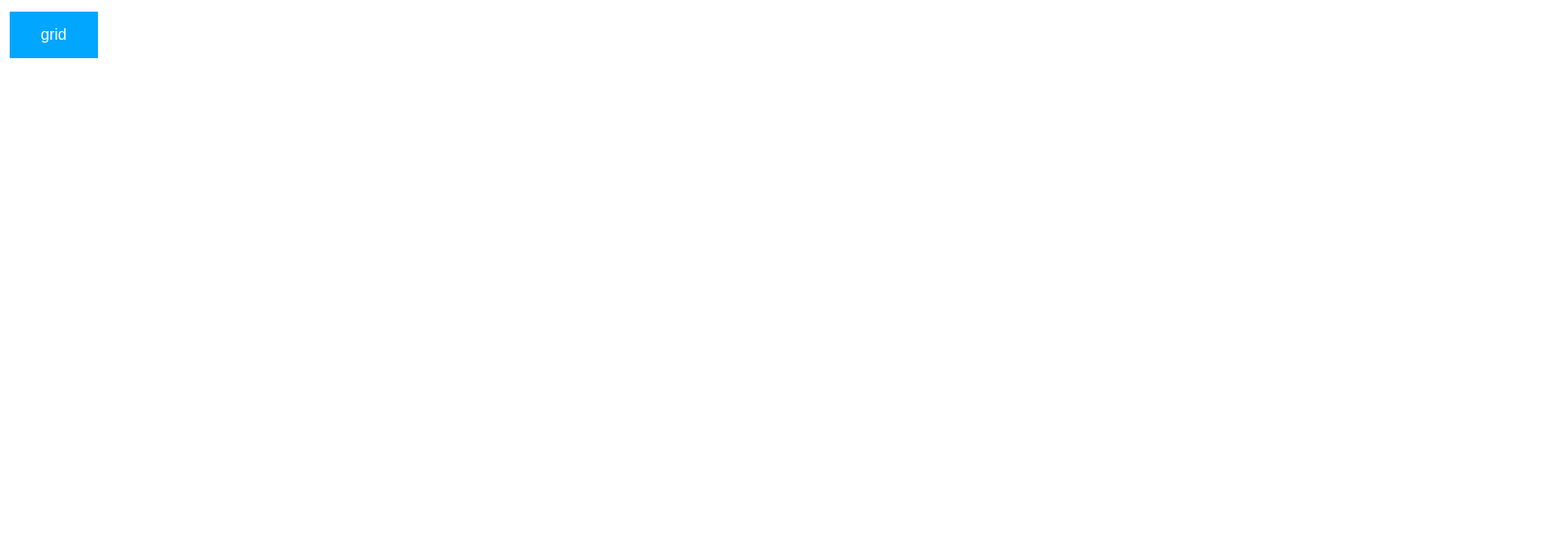
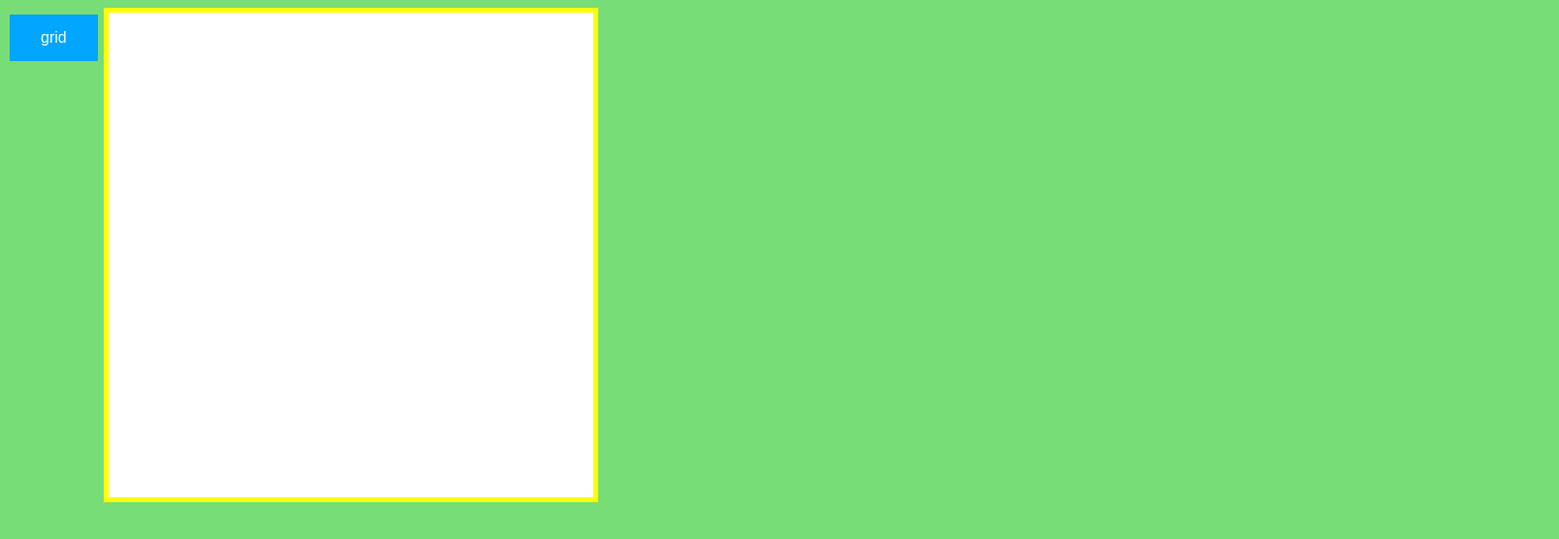
Before and after one commit to Walkeruru/Etch-a-Sketch, a plain HTML site: page index.html in a window 1280 px wide. Shown: the top 556 px of the page at 97% size, 1608 px wide, since content can reach past the window. Drawn offline with Linux system fonts and the light colour scheme.

Commit message:
more changes to the js and css! got it working

```diff
--- a/index.html
+++ b/index.html
@@ -10,13 +10,22 @@
   <div id="container"></div>
 </body>
 <script>
+  // creates the first grid
   for (let i=1;i<257;i++){
   const container = document.querySelector('#container');
   const divs = document.createElement('div');
   container.appendChild(divs);
   divs.classList.add('grid');
-  console.log('new div');
   }
+  for (let i=0;i<256;i++){
+let cambiarColor = document.getElementsByClassName('grid')[i]
+cambiarColor.addEventListener('mousemove',()=>{
+  cambiarColor.setAttribute('style', 'background: black;');
+});
+}
+
+  //variables
+  const  style= document.documentElement.style;
   const btn = document.querySelector('.boton');
   btn.addEventListener('click',deletegrid);
   btn.addEventListener('click',size);
@@ -25,17 +34,16 @@
     for(let i=1;i<256;i++){
       container.remove();
     }
+    //crea un nuevo container
   const newcontainer= document.createElement('div');
   newcontainer.setAttribute('id','container');
   const padre= document.querySelector('body');
   padre.appendChild(newcontainer);
   }
   function size(){
-    console.log('hey');
     let anchotmo = Number(prompt('ancho del grid',''));
   let alturatmo = Number(prompt('altura del grid',''));
     let tamaño=anchotmo*alturatmo
-    console.log(tamaño)
     if(tamaño<10000){
       for (let i=0;i<tamaño;i++){
   const container =document.getElementById('container');
@@ -43,6 +51,15 @@
   container.appendChild(divs);
   divs.classList.add('grid');
     }
+    for (let i=0;i<tamaño;i++){
+let cambiarColor = document.getElementsByClassName('grid')[i]
+cambiarColor.addEventListener('mousemove',()=>{
+  cambiarColor.setAttribute('style', 'background: black;');
+});
+}
+    //variable css para utilizar el grid
+  style.setProperty('--ancho',anchotmo);
+  style.setProperty('--largo',alturatmo);
  }else if(tamaño<0){
     return prompt('ingrese un numero valido')} else return prompt('ingrese un numero valido')
   }
--- a/style.css
+++ b/style.css
@@ -1,9 +1,15 @@
+:root{
+    --ancho: 16;
+    --largo:16;
+    --color:white ;
+}
+body{
+    background-color: #77dd77 ;
+}
 .grid{
-    width: 100px;
-    height: 100px;
-    flex-basis: auto;
     transition: opacity 2s ease 0.4s, 0.8s ease;
     transform: scale(1);
+    background-color:white;
 }
 .grid:hover{
     background-color: rgb(36, 30, 30);
@@ -24,8 +30,12 @@
     justify-content: center;
 }
 #container{
-    height: 1600px ;
-    width: 1600px;
-    display: inline-flex;
-    flex-wrap:wrap;
+    width: 500px;
+    height: 500px;
+    display:inline-grid;
+    grid-template-columns: repeat(var(--ancho),1fr);
+    grid-template-rows: repeat(var(--largo),1fr);
+    border: 5px;
+    border-style: solid;
+    border-color: yellow;
 }
```
